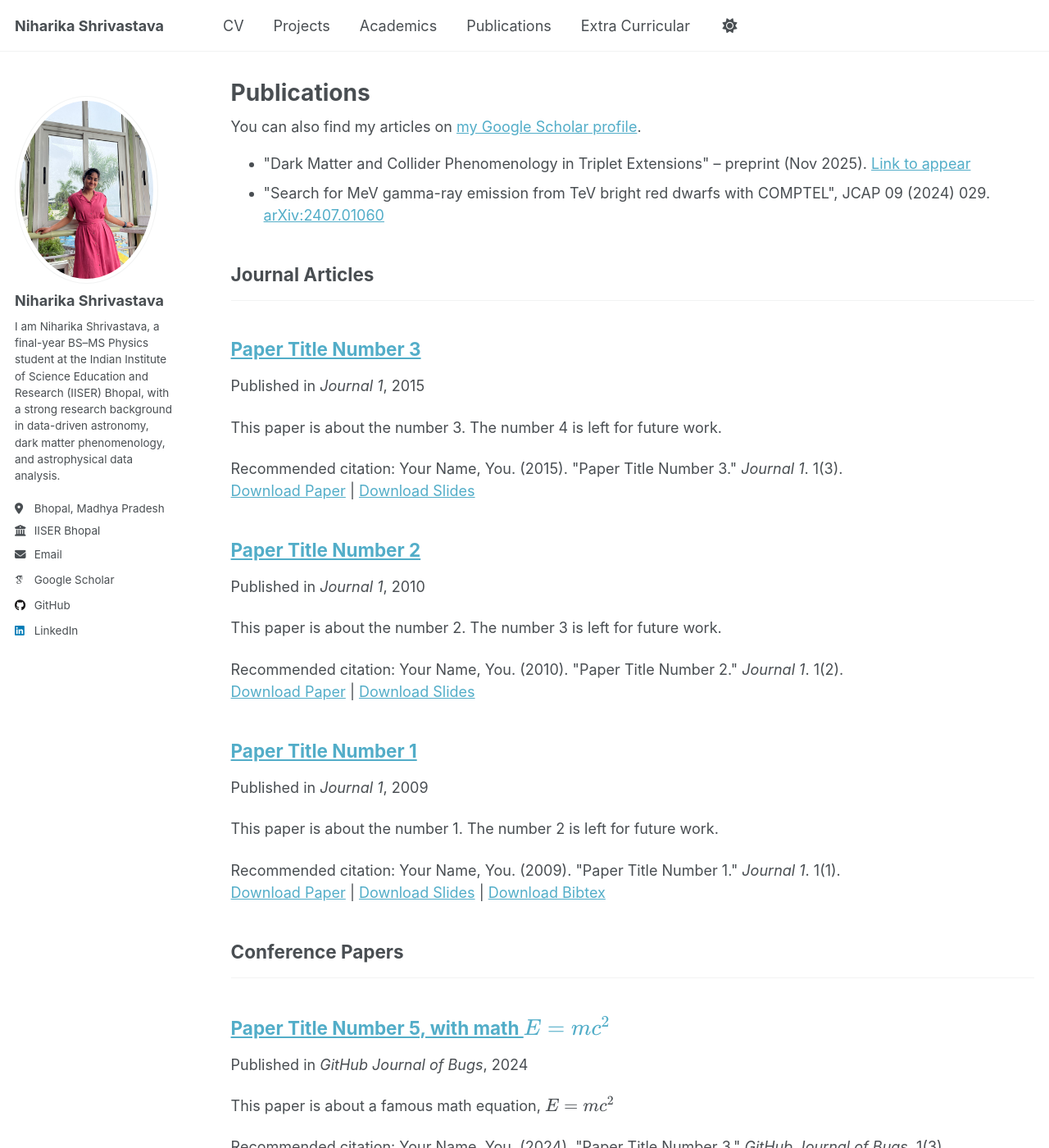
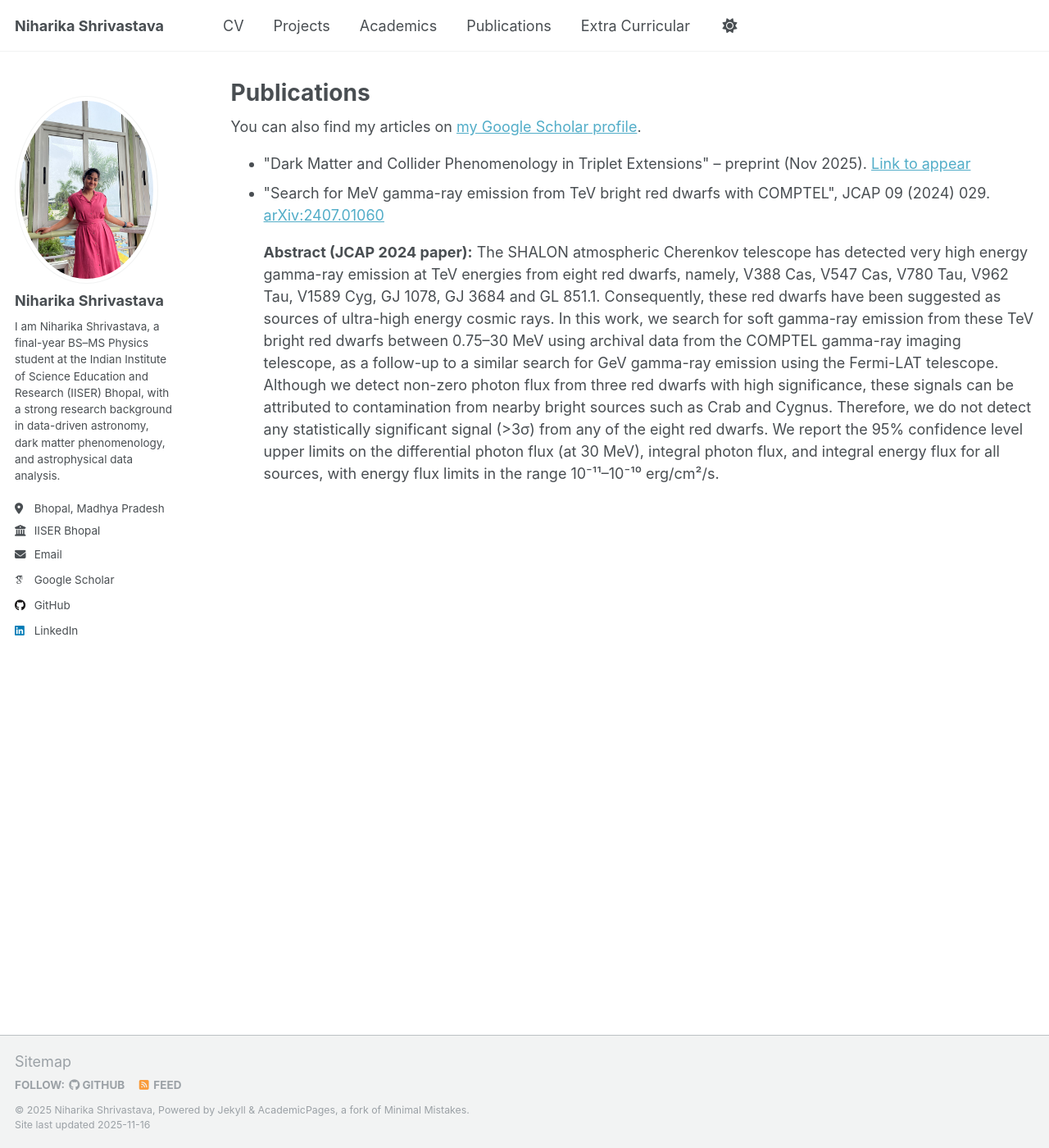
Before and after one commit to niharikashri22/niharikashri22.github.io, a Jekyll site: the page built from _pages/publications.html, in a window 1280 px wide and 1400 px high. Shown: the whole window at 82% size. Built offline with Jekyll 4.4.1, drawn with Linux system fonts in a browser that asks for light colours; some web fonts are replaced; a script that is not in the unit is left out; some of the changed text lies outside the part shown.

Commit message:
Update publications.html with new publication details
Added an abstract for the JCAP 2024 paper and direct publication links.

```diff
--- a/_pages/publications.html
+++ b/_pages/publications.html
@@ -15,25 +15,5 @@ author_profile: true
 <ul>
   <li>"Dark Matter and Collider Phenomenology in Triplet Extensions" – preprint (Nov 2025). <a href="https://arxiv.org">Link to appear</a></li>
   <li>"Search for MeV gamma-ray emission from TeV bright red dwarfs with COMPTEL", JCAP 09 (2024) 029. <a href="https://arxiv.org/abs/2407.01060">arXiv:2407.01060</a></li>
+  <p><strong>Abstract (JCAP 2024 paper):</strong> The SHALON atmospheric Cherenkov telescope has detected very high energy gamma-ray emission at TeV energies from eight red dwarfs, namely, V388 Cas, V547 Cas, V780 Tau, V962 Tau, V1589 Cyg, GJ 1078, GJ 3684 and GL 851.1. Consequently, these red dwarfs have been suggested as sources of ultra-high energy cosmic rays. In this work, we search for soft gamma-ray emission from these TeV bright red dwarfs between 0.75–30 MeV using archival data from the COMPTEL gamma-ray imaging telescope, as a follow-up to a similar search for GeV gamma-ray emission using the Fermi-LAT telescope. Although we detect non-zero photon flux from three red dwarfs with high significance, these signals can be attributed to contamination from nearby bright sources such as Crab and Cygnus. Therefore, we do not detect any statistically significant signal (>3σ) from any of the eight red dwarfs. We report the 95% confidence level upper limits on the differential photon flux (at 30 MeV), integral photon flux, and integral energy flux for all sources, with energy flux limits in the range 10⁻¹¹–10⁻¹⁰ erg/cm²/s.</p>
 </ul>
-
-<!-- New style rendering if publication categories are defined -->
-{% if site.publication_category %}
-  {% for category in site.publication_category  %}
-    {% assign title_shown = false %}
-    {% for post in site.publications reversed %}
-      {% if post.category != category[0] %}
-        {% continue %}
-      {% endif %}
-      {% unless title_shown %}
-        <h2>{{ category[1].title }}</h2><hr />
-        {% assign title_shown = true %}
-      {% endunless %}
-      {% include archive-single.html %}
-    {% endfor %}
-  {% endfor %}
-{% else %}
-  {% for post in site.publications reversed %}
-    {% include archive-single.html %}
-  {% endfor %}
-{% endif %}
```
